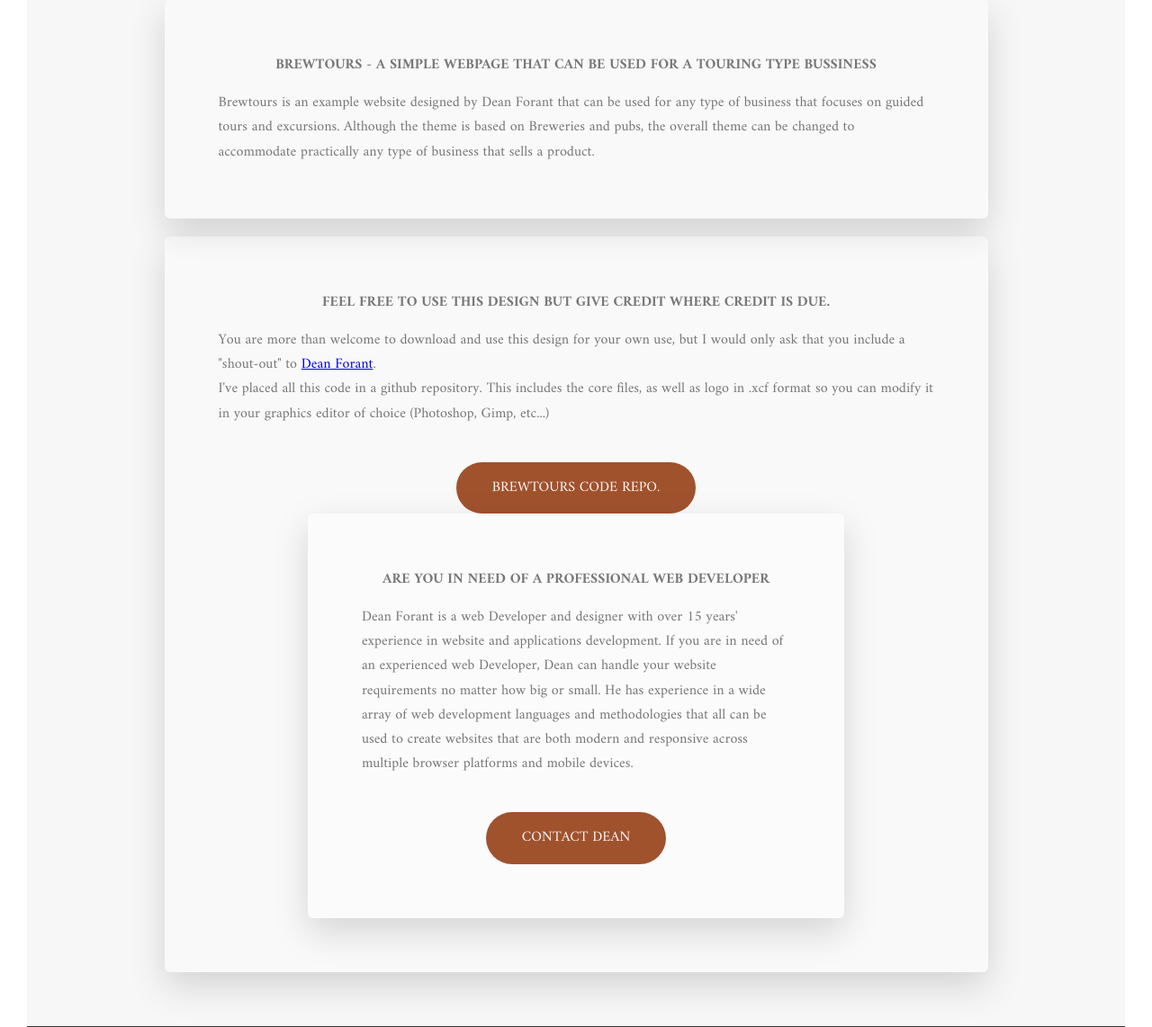
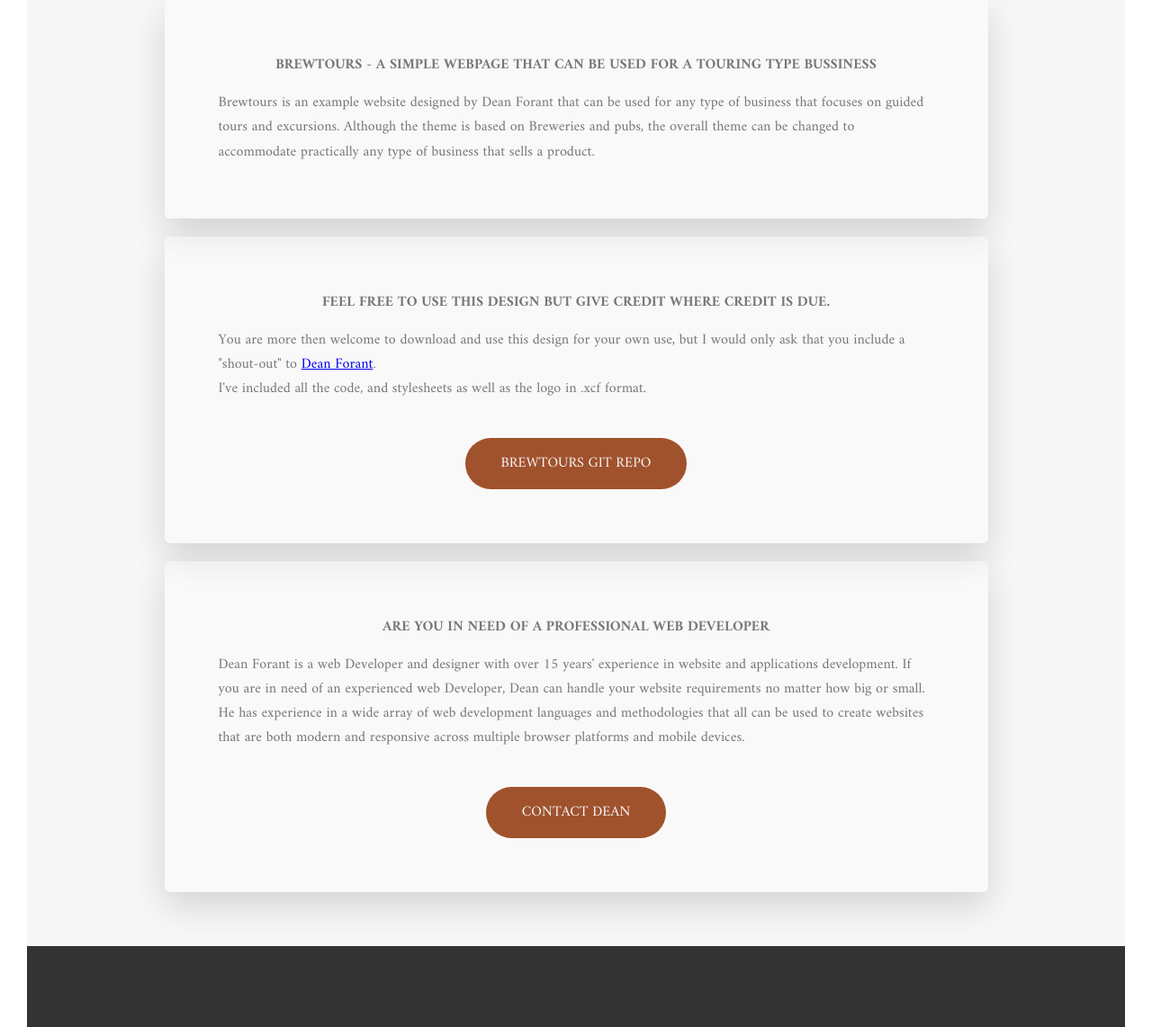
Before and after one commit to DForant/Brewtours, a PHP site: page /placeholder.php in a window 1280 px wide. Shown: the part 451-1593 px from the top of the page at 90% size. Run offline with PHP 8.4, Linux system fonts and the light colour scheme.

Commit message:
Github link

```diff
--- a/placeholder.php
+++ b/placeholder.php
@@ -38,18 +38,20 @@
                     </h3>
                     <div class="about-section-item__text">
                         <p>
-                            You are more than welcome to download and use this design for your own use, but I would only ask that you include a "shout-out" to <a href="http://deanforant.com">Dean Forant</a>.
+                            You are more then welcome to download and use this design for your own use, but I would only ask that you include a "shout-out" to <a href="http://deanforant.com">Dean Forant</a>.
                         </p>
-
+                    </div>
+                    <div class="about-section-item__text">
                         <p>
-                            I've placed all this code in a github repository. This includes the core files, as well as logo in .xcf format so you can modify it in your graphics editor of choice (Photoshop, Gimp, etc...)
+                            I've included all the code, and stylesheets as well as the logo in .xcf format.
                         </p>
 
                         <div class="placeholder placeholder__btn-box">
-                            <a href="https://github.com/DForant/Brewtours" class="btn btn--brown">Brewtours Code Repo.</a>
-                        </div
+                            <a href="https://github.com/DForant/Brewtours" class="btn btn--brown">Brewtours Git Repo</a>
+                        </div>
 
                     </div>
+
                 </div>
 
                 <div class="row about-section-item">
```
